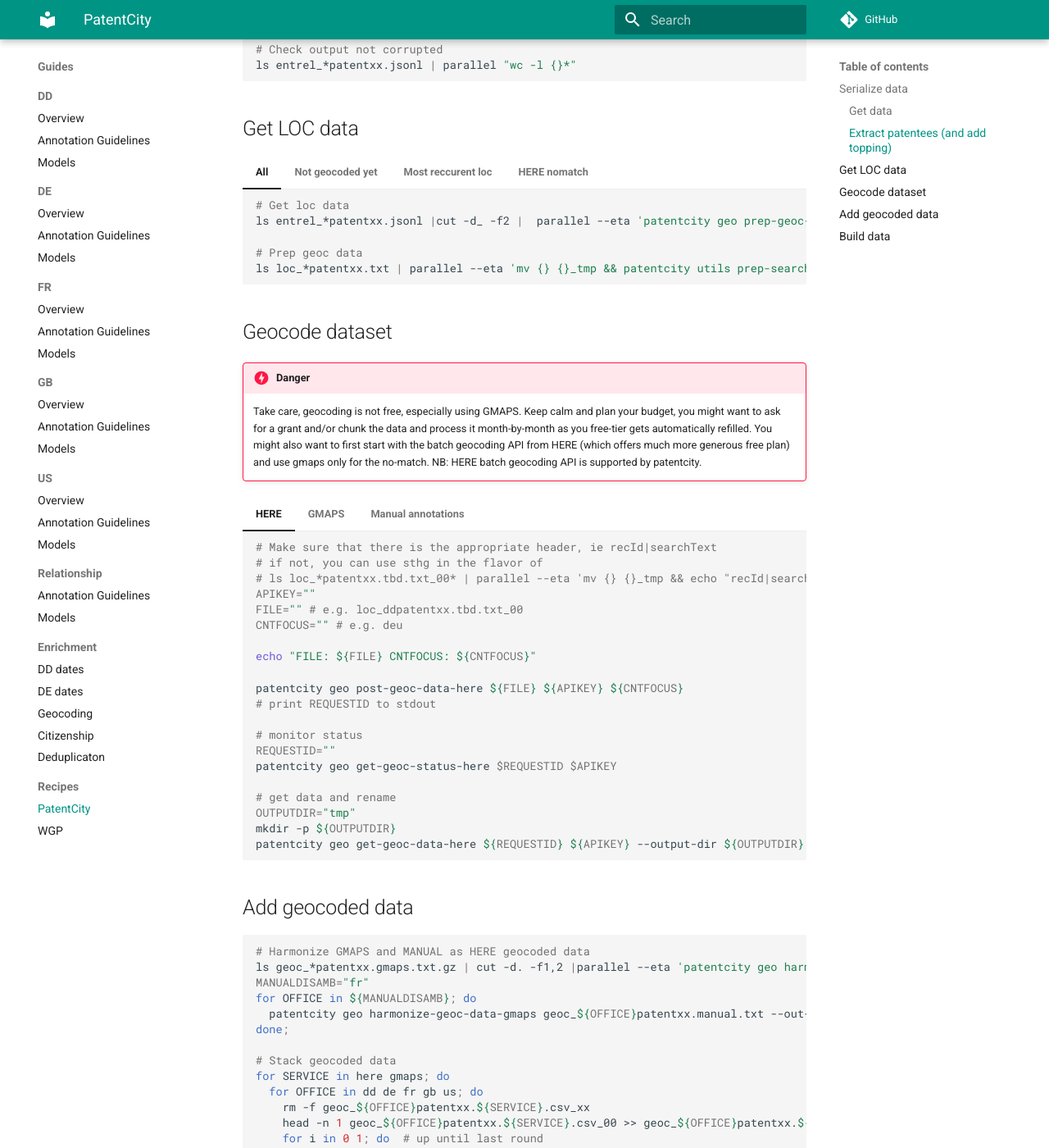
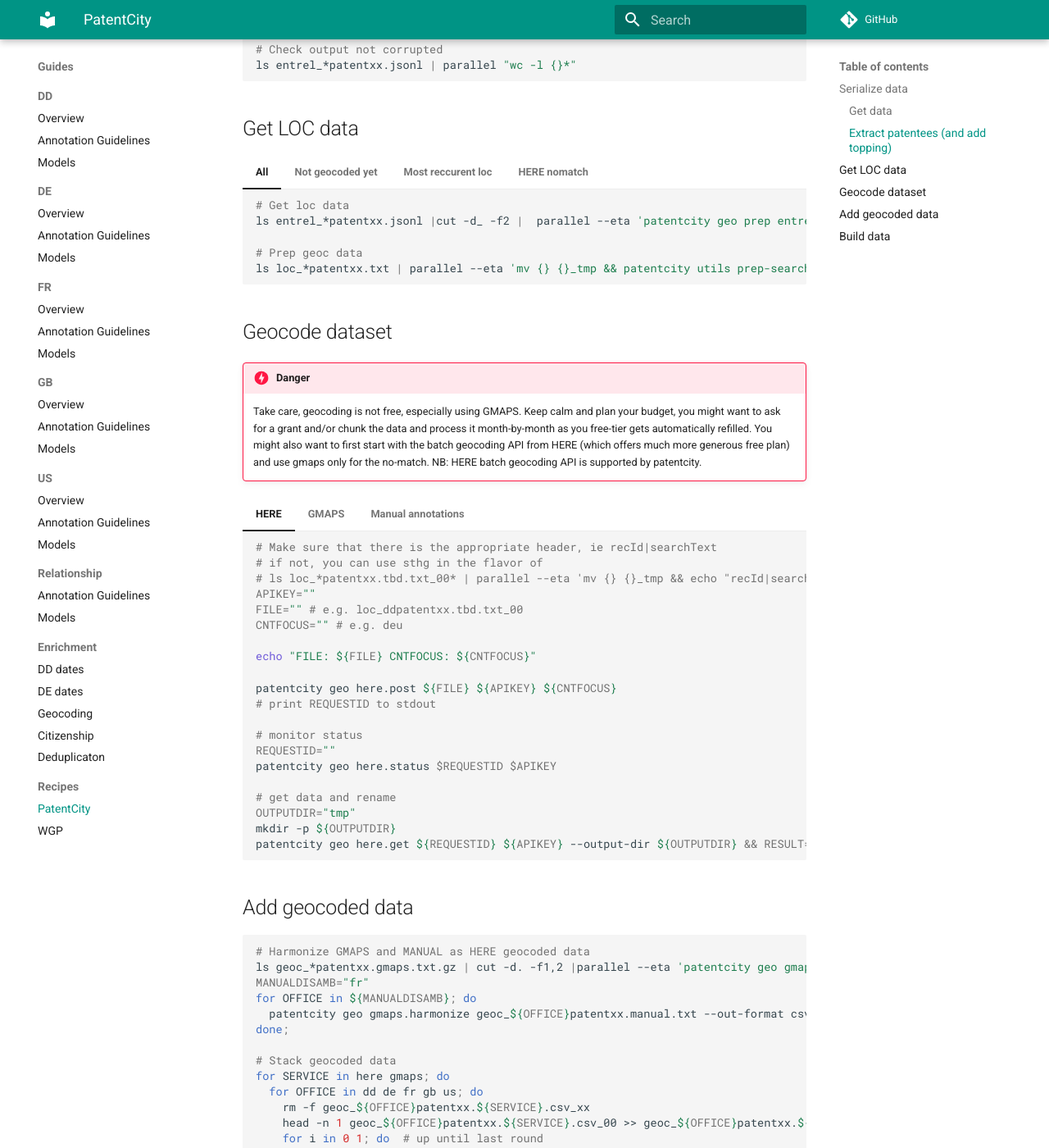
Before and after one commit to cverluise/patentcity, an MkDocs documentation site: the page built from docs/RECIPE_PATENTCITY.md, in a window 1280 px wide and 1400 px high, scrolled down 928 px. Shown: the whole window at 82% size. Built offline with MkDocs 1.6.1 and Material for MkDocs 9.7.7, drawn with Linux system fonts in a browser that asks for light colours; comment, search, counter and statistics services are not loaded; some of the changed text lies outside the part shown.

Commit message:
:art: update geo function names

````diff
--- a/docs/RECIPE_PATENTCITY.md
+++ b/docs/RECIPE_PATENTCITY.md
@@ -52,7 +52,7 @@ ls entrel_*patentxx.jsonl | parallel "wc -l {}*"
 
     ```shell
     # Get loc data
-    ls entrel_*patentxx.jsonl |cut -d_ -f2 |  parallel --eta 'patentcity geo prep-geoc-data entrel_{} | sort -u >> loc_{.}.txt'
+    ls entrel_*patentxx.jsonl |cut -d_ -f2 |  parallel --eta 'patentcity geo prep entrel_{} | sort -u >> loc_{.}.txt'
 
     # Prep geoc data
     ls loc_*patentxx.txt | parallel --eta 'mv {} {}_tmp && patentcity utils prep-searchtext {}_tmp configs/{.}.yaml >> {}'
@@ -70,7 +70,7 @@ ls entrel_*patentxx.jsonl | parallel "wc -l {}*"
 === "Most reccurent loc"
 
     ```shell
-    ls entrel_*patentxx.jsonl |cut -d_ -f2 |  parallel --eta 'patentcity geo prep-geoc-data entrel_{} | sort | uniq -c >> loc_{.}.count.txt'
+    ls entrel_*patentxx.jsonl |cut -d_ -f2 |  parallel --eta 'patentcity geo prep entrel_{} | sort | uniq -c >> loc_{.}.count.txt'
     ls loc_*patentxx.count.txt | cut -d. -f 1,2 | parallel --eta 'mv {}.txt {}.txt_tmp && patentcity utils prep-searchtext {}.txt_tmp configs/{.}.yaml >> {}.txt'
     for FILE in $(ls loc_*patentxx.count.txt | cut -d. -f 1 ); do cat ${FILE}.count.txt | sort -nr  |awk '{$1=""; print $0}' | cut -c2- >> ${FILE}.sorted.txt; done;
     # nb sorted in descending order
@@ -109,17 +109,17 @@ ls entrel_*patentxx.jsonl | parallel "wc -l {}*"
 
     echo "FILE: ${FILE} CNTFOCUS: ${CNTFOCUS}"
 
-    patentcity geo post-geoc-data-here ${FILE} ${APIKEY} ${CNTFOCUS}
+    patentcity geo here.post ${FILE} ${APIKEY} ${CNTFOCUS}
     # print REQUESTID to stdout
 
     # monitor status
     REQUESTID=""
-    patentcity geo get-geoc-status-here $REQUESTID $APIKEY
+    patentcity geo here.status $REQUESTID $APIKEY
 
     # get data and rename
     OUTPUTDIR="tmp"
     mkdir -p ${OUTPUTDIR}
-    patentcity geo get-geoc-data-here ${REQUESTID} ${APIKEY} --output-dir ${OUTPUTDIR} && RESULT=$(ls ${OUTPUTDIR}/${REQUESTID}) && mv ${OUTPUTDIR}/${REQUESTID}/$RESULT ./"$(echo ${FILE} | sed -e 's/tbd/here/g; s/txt/csv/g; s/loc/geoc/g')" && echo "Saved as $(echo ${FILE} | sed -e 's/tbd/here/g; s/txt/csv/g; s/loc/geoc/g')!"
+    patentcity geo here.get ${REQUESTID} ${APIKEY} --output-dir ${OUTPUTDIR} && RESULT=$(ls ${OUTPUTDIR}/${REQUESTID}) && mv ${OUTPUTDIR}/${REQUESTID}/$RESULT ./"$(echo ${FILE} | sed -e 's/tbd/here/g; s/txt/csv/g; s/loc/geoc/g')" && echo "Saved as $(echo ${FILE} | sed -e 's/tbd/here/g; s/txt/csv/g; s/loc/geoc/g')!"
     ```
 
 === "GMAPS"
@@ -134,7 +134,7 @@ ls entrel_*patentxx.jsonl | parallel "wc -l {}*"
     echo "OFFICE:${OFFICE} REGION:${REGION} ROUND:${ROUND}"
     echo "loc_${OFFICE}patentxx.here.nomatch.txt_${ROUND} has $(wc -l loc_${OFFICE}patentxx.here.nomatch.txt_${ROUND}) line(s)"
     # better safe than sorry
-    patentcity geo get-geoc-data-gmaps loc_${OFFICE}patentxx.here.nomatch.txt_${ROUND} ${APIKEY} ${REGION} >> geoc_${OFFICE}patentxx.gmaps.txt_${ROUND}
+    patentcity geo gmaps.get loc_${OFFICE}patentxx.here.nomatch.txt_${ROUND} ${APIKEY} ${REGION} >> geoc_${OFFICE}patentxx.gmaps.txt_${ROUND}
     ```
 
 === "Manual annotations"
@@ -152,7 +152,7 @@ ls entrel_*patentxx.jsonl | parallel "wc -l {}*"
     DISAMBFILE=""  # e.g. lib/loc_${FORMAT}.disamb.txt
     GEOCINDEX=""  # e.g. lib/geoc_${FORMAT}.disamb.index.txt lib/geoc_iso.disamb.index.txt
     FLAVOR=""  # HERE or GMAPS
-    patentcity geo add-geoc-disamb ${DISAMBFILE} ${GEOCINDEX} --flavor ${FLAVOR}>> geoc_${FORMAT}.manual.txt
+    patentcity geo add.disamb ${DISAMBFILE} ${GEOCINDEX} --flavor ${FLAVOR}>> geoc_${FORMAT}.manual.txt
     # DISAMBFILE is a list of disambiguated loc together with their *original* hash (sep by the standard inDelim)
     # GEOCINDEX is the list of geoc of disambigated loc (e.g. "république fédérale d'allemagne")
     # FLAVOR is HERE or GMAPS depending on the flavor of GEOCINDEX
@@ -163,10 +163,10 @@ ls entrel_*patentxx.jsonl | parallel "wc -l {}*"
 
 ```shell
 # Harmonize GMAPS and MANUAL as HERE geocoded data
-ls geoc_*patentxx.gmaps.txt.gz | cut -d. -f1,2 |parallel --eta 'patentcity geo harmonize-geoc-data-gmaps {}.txt.gz --out-format csv >> {}.csv && gzip {}.csv'
+ls geoc_*patentxx.gmaps.txt.gz | cut -d. -f1,2 |parallel --eta 'patentcity geo gmaps.harmonize {}.txt.gz --out-format csv >> {}.csv && gzip {}.csv'
 MANUALDISAMB="fr"
 for OFFICE in ${MANUALDISAMB}; do
-  patentcity geo harmonize-geoc-data-gmaps geoc_${OFFICE}patentxx.manual.txt --out-format csv >> geoc_${OFFICE}patentxx.manual.csv;
+  patentcity geo gmaps.harmonize geoc_${OFFICE}patentxx.manual.txt --out-format csv >> geoc_${OFFICE}patentxx.manual.csv;
 done;
 
 # Stack geocoded data
@@ -184,15 +184,15 @@ done;
 # HERE and GMAPS
 for OFFICE in dd de fr gb us; do
   echo ${OFFICE}
-  patentcity geo add-geoc-data entrel_${OFFICE}patentxx.jsonl --geoc-file geoc_${OFFICE}patentxx.here.csv_xx.gz --source HERE >> entrelgeoc_${OFFICE}patentxx.jsonl_tmp &&
-  patentcity geo add-geoc-data entrelgeoc_${OFFICE}patentxx.jsonl_tmp --geoc-file geoc_${OFFICE}patentxx.gmaps.csv_xx.gz --source GMAPS >> entrelgeoc_${OFFICE}patentxx.jsonl &&
+  patentcity geo add entrel_${OFFICE}patentxx.jsonl --geoc-file geoc_${OFFICE}patentxx.here.csv_xx.gz --source HERE >> entrelgeoc_${OFFICE}patentxx.jsonl_tmp &&
+  patentcity geo add entrelgeoc_${OFFICE}patentxx.jsonl_tmp --geoc-file geoc_${OFFICE}patentxx.gmaps.csv_xx.gz --source GMAPS >> entrelgeoc_${OFFICE}patentxx.jsonl &&
   rm entrelgeoc_${OFFICE}patentxx.jsonl_tmp;
 done;
 
 MANUALDISAMB="dd fr"  # we add dd which is already in HERE like format
 for OFFICE in ${MANUALDISAMB}; do
   mv entrelgeoc_${OFFICE}patentxx.jsonl entrelgeoc_${OFFICE}patentxx.jsonl_tmp &&
-  patentcity geo add-geoc-data entrelgeoc_${OFFICE}patentxx.jsonl_tmp --geoc-file geoc_${OFFICE}patentxx.manual.csv.gz --source MANUAL >> entrelgeoc_${OFFICE}patentxx.jsonl &&
+  patentcity geo add entrelgeoc_${OFFICE}patentxx.jsonl_tmp --geoc-file geoc_${OFFICE}patentxx.manual.csv.gz --source MANUAL >> entrelgeoc_${OFFICE}patentxx.jsonl &&
   rm entrelgeoc_${OFFICE}patentxx.jsonl_tmp;
 done;
 
````
Also changed, not shown: docs/RECIPE_WGP.md (+3 -3 lines).
